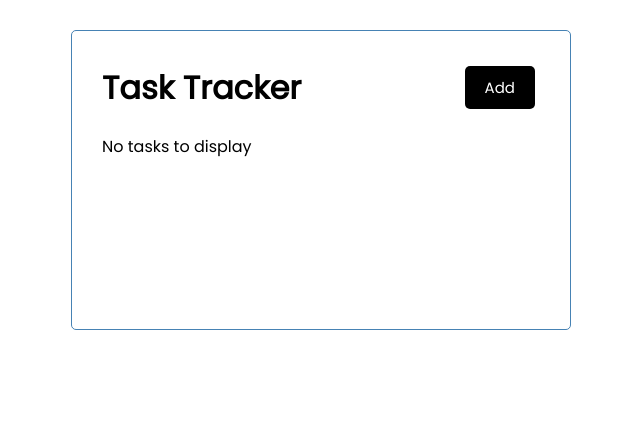
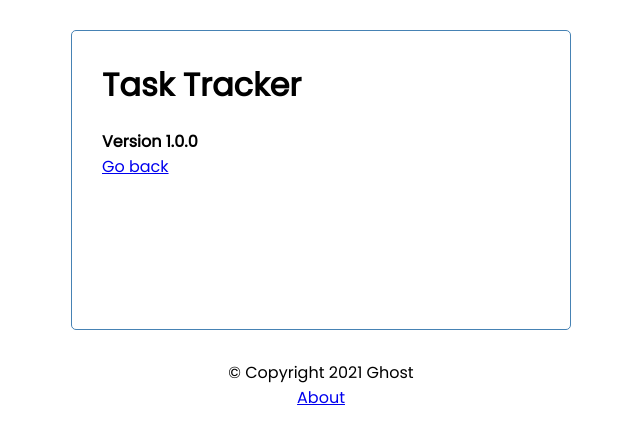
Before and after one commit to JayanAXHF/react-task-tracker, a React (Create React App) app: page /about in a window 1280 px wide. Shown: the top 444 px of the page, without its empty margins (319-959 px from the left). Built offline with nearby package versions, Linux system fonts and the light colour scheme; data requests are answered from the project's data file.

Commit message:
Added the router

```diff
--- a/package.json
+++ b/package.json
@@ -10,6 +10,7 @@
     "react": "^17.0.2",
     "react-dom": "^17.0.2",
     "react-icons": "^4.2.0",
+    "react-router-dom": "^5.2.1",
     "react-scripts": "4.0.3",
     "web-vitals": "^1.1.2"
   },
@@ -18,8 +19,7 @@
     "build": "react-scripts build",
     "test": "react-scripts test",
     "eject": "react-scripts eject",
-
-    "server": "json-server --watch db.json --port 5000"
+    "server": "json-server --watch db.json --port 5100"
   },
   "eslintConfig": {
     "extends": [
--- a/src/App.js
+++ b/src/App.js
@@ -1,12 +1,13 @@
+import { useState, useEffect } from "react";
+import { BrowserRouter as Router, Route } from "react-router-dom";
 import Header from "./components/Header";
+import Footer from "./components/Footer";
 import Tasks from "./components/Tasks";
 import AddTask from "./components/AddTask";
+import About from "./components/About";
 
-import { useState, useEffect } from "react";
-
-function App() {
+const App = () => {
   const [showAddTask, setShowAddTask] = useState(false);
-
   const [tasks, setTasks] = useState([]);
 
   useEffect(() => {
@@ -17,71 +18,67 @@
 
     getTasks();
   }, []);
-  // Fetch API
 
+  // Fetch Tasks
   const fetchTasks = async () => {
-    const res = await fetch("http://localhost:5000/tasks");
+    const res = await fetch("http://localhost:5100/tasks");
     const data = await res.json();
-
-    console.log(data);
-
-    return data;
-  };
-  const fetchTask = async (id) => {
-    const res = await fetch(`http://localhost:5000/tasks/${id}`);
-    const data = await res.json();
-
-    console.log(data);
 
     return data;
   };
 
-  //Add Task
+  // Fetch Task
+  const fetchTask = async (id) => {
+    const res = await fetch(`http://localhost:5100/tasks/${id}`);
+    const data = await res.json();
 
+    return data;
+  };
+
+  // Add Task
   const addTask = async (task) => {
-    // console.log(task);
-    // const id = Math.floor(Math.random() * 10000) + 1;
-    // console.log(id);
-    // const newTask = { id, ...task };
-    // setTasks([...tasks, newTask]);
-
-    const res = await fetch("http://localhost:5000/tasks", {
+    const res = await fetch("http://localhost:5100/tasks", {
       method: "POST",
-      headers: { "Content-Type": "application/json" },
+      headers: {
+        "Content-type": "application/json",
+      },
       body: JSON.stringify(task),
     });
 
     const data = await res.json();
 
     setTasks([...tasks, data]);
+
+    // const id = Math.floor(Math.random() * 10000) + 1
+    // const newTask = { id, ...task }
+    // setTasks([...tasks, newTask])
   };
 
-  // delete task
-
+  // Delete Task
   const deleteTask = async (id) => {
-    await fetch(`http://localhost:5000/tasks/${id}`, {
+    const res = await fetch(`http://localhost:5100/tasks/${id}`, {
       method: "DELETE",
     });
-
-    setTasks(tasks.filter((task) => task.id !== id));
+    //We should control the response status to decide if we will change the state or not.
+    res.status === 200
+      ? setTasks(tasks.filter((task) => task.id !== id))
+      : alert("Error Deleting This Task");
   };
 
-  // toggle reminder
-
+  // Toggle Reminder
   const toggleReminder = async (id) => {
     const taskToToggle = await fetchTask(id);
-
     const updTask = { ...taskToToggle, reminder: !taskToToggle.reminder };
 
-    const res = await fetch(`http://localhost:5000/tasks/${id}`, {
+    const res = await fetch(`http://localhost:5100/tasks/${id}`, {
       method: "PUT",
-      headers: { "Content-Type": "application/json" },
+      headers: {
+        "Content-type": "application/json",
+      },
       body: JSON.stringify(updTask),
     });
 
     const data = await res.json();
-
-    console.log(id);
 
     setTasks(
       tasks.map((task) =>
@@ -91,20 +88,35 @@
   };
 
   return (
+    <Router>
       <div className="container">
         <Header
           onAdd={() => setShowAddTask(!showAddTask)}
           showAdd={showAddTask}
         />
+        <Route
+          path="/"
+          exact
+          render={(props) => (
+            <>
               {showAddTask && <AddTask onAdd={addTask} />}
-
               {tasks.length > 0 ? (
-        <Tasks onToggle={toggleReminder} tasks={tasks} onDelete={deleteTask} />
+                <Tasks
+                  tasks={tasks}
+                  onDelete={deleteTask}
+                  onToggle={toggleReminder}
+                />
               ) : (
-        "No tasks to display"
+                "No Tasks To Show"
               )}
+            </>
+          )}
+        />
+        <Route path="/about" component={About} />
       </div>
+      <Footer />
+    </Router>
   );
-}
+};
 
 export default App;
--- /dev/null
+++ b/src/components/About.js
@@ -0,0 +1,12 @@
+import { Link } from "react-router-dom";
+
+const About = () => {
+  return (
+    <div>
+      <h4>Version 1.0.0</h4>
+      <Link to="/">Go back</Link>
+    </div>
+  );
+};
+
+export default About;
--- /dev/null
+++ b/src/components/Footer.jsx
@@ -0,0 +1,12 @@
+import { Link } from "react-router-dom";
+
+const footer = () => {
+  return (
+    <footer>
+      <p>&copy; Copyright 2021 Ghost</p>
+      <Link to="/about">About</Link>
+    </footer>
+  );
+};
+
+export default footer;
--- a/src/components/Header.js
+++ b/src/components/Header.js
@@ -1,10 +1,21 @@
 import PropTypes from "prop-types";
+
+import { useLocation } from "react-router-dom";
+
 import Button from "./Button";
 const Header = ({ title, onAdd, showAdd }) => {
+  const location = useLocation();
+
   return (
     <header className="header">
       <h1>{title}</h1>
-      <Button color="black" text={showAdd ? "Close" : "Add"} onClick={onAdd} />
+      {location.pathname === "/" && (
+        <Button
+          color="black"
+          text={showAdd ? "Close" : "Add"}
+          onClick={onAdd}
+        />
+      )}
     </header>
   );
 };
```
Also changed, not shown: 1 other file (tests, documents, lock files or other folders). Lines whose indentation alone changed are shown as unchanged.
